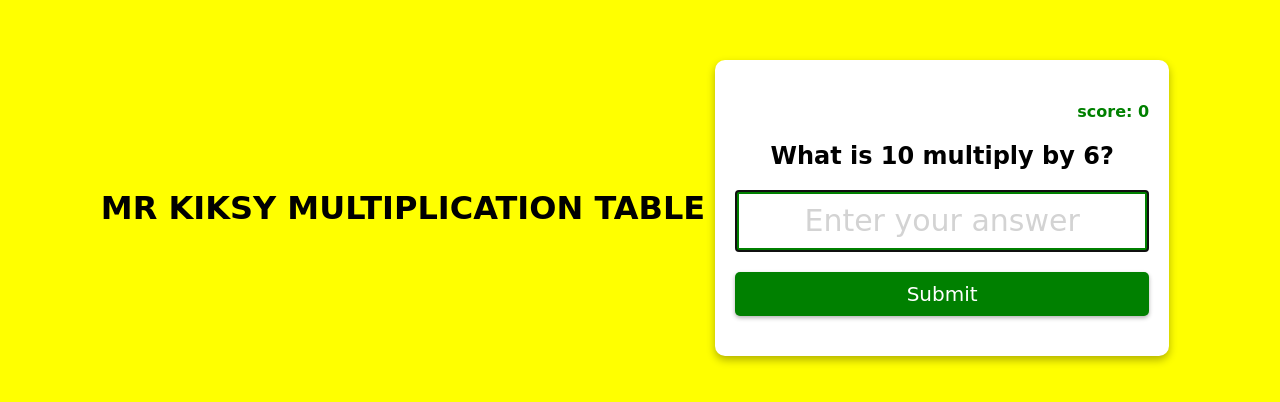
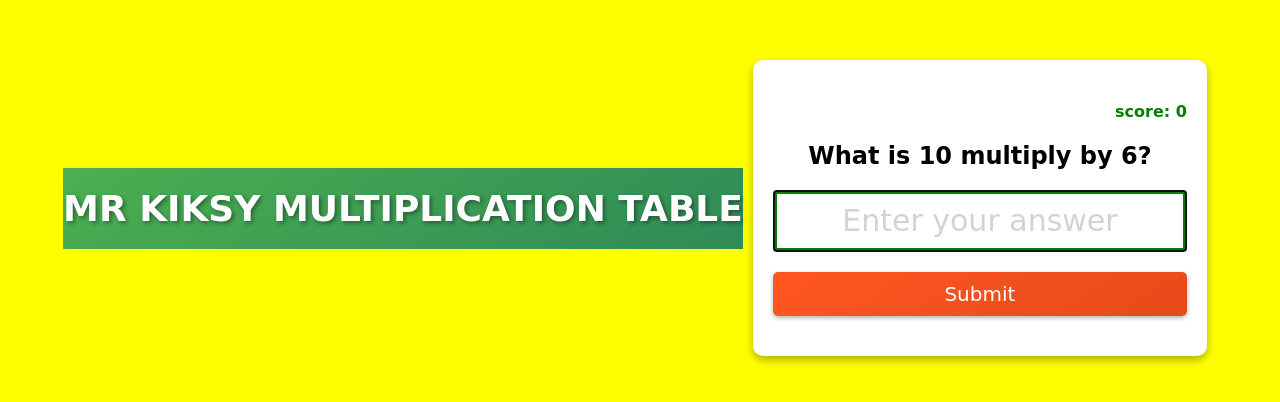
Before and after one commit to MRKIKSY/MRKIKSYKIDSMATHMULTIPLICATIONTABLE, a plain HTML site: page index.html in a window 1280 px wide. Shown: the part 192-594 px from the top of the page. Drawn offline with Linux system fonts and the light colour scheme.

Commit message:
Update style.css

```diff
--- a/style.css
+++ b/style.css
@@ -7,6 +7,19 @@ body {
   text-align: center;
   background-color: yellow;
   font-family: cursive;
+}
+
+header {
+  background: linear-gradient(145deg, #4CAF50, #2E8B57);
+  color: #fff;
+  text-align: center;
+  padding: 20px 0;
+}
+
+.header {
+  font-size: 36px;
+  margin: 0;
+  text-shadow: 2px 2px 4px rgba(0,0,0,0.4);
 }
 
 .form {
@@ -34,8 +47,8 @@ body {
 }
 
 .btn {
-  background-color: green;
-  color: white;
+  background: linear-gradient(145deg, #ff5722, #e64a19);
+  color: #fff;
   border: none;
   display: block;
   width: 100%;
```
